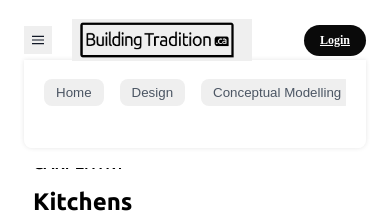
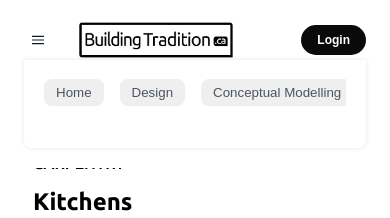
Before and after one commit to Reh1t/BTTest, a Next.js app: page /kitchens in a window 390 px wide. Shown: the top 218 px of the page. Built offline with nearby package versions, Linux system fonts and the light colour scheme.

Commit message:
nav done

```diff
--- a/components/Header.jsx
+++ b/components/Header.jsx
@@ -97,7 +97,7 @@ const Header = () => {
 
 
   return (
-    <header className="bg-white max-w-full z-10 fixed top-0 left-0 right-0">
+    <header className="bg-white font-text-regular-normal max-w-full z-10 fixed top-0 left-0 right-0">
       <nav class="bg-transparent bg-opacity-0 px-4 lg:px-6 py-5">
         <div class="flex justify-between items-center mx-auto max-w-screen-xl h-10">
           <div className="hidden lg:flex">
@@ -106,7 +106,7 @@ const Header = () => {
           <div class="lg:hidden flex items-center w-full font-semibold cursor-default">
             Residential | Commercial
           </div>
-          <button href="/" class="hidden lg:flex items-center cursor-pointer"
+          <button href="/" class="hidden lg:flex items-center cursor-pointer bg-transparent"
             onClick={() => handleNavigation("./")}
           >
             <img src="/bt-logo-2024-long@2x.png" alt="Logo" class="w-40 h-auto mr-2" />
@@ -127,9 +127,11 @@ const Header = () => {
           <div class="flex items-center lg:order-2 md:border-l-2 pl-4">
             <div className="flex space-x-4">
               <div className="flex space-x-2">
-                <Link href="/login" className="duration-300 bg-neutral-950 text-xs text-white font-bold px-4 py-2 rounded-full ml-4">
+                <button href="/login" className="duration-300 bg-neutral-950 text-xs text-white font-bold px-4 py-2 rounded-full ml-4"
+                onClick={() => handleNavigation("./login")}
+                >
                   Login
-                </Link>
+                </button>
               </div>
             </div>
 
--- a/components/SidebarDark.jsx
+++ b/components/SidebarDark.jsx
@@ -18,8 +18,8 @@ function SidebarMenu() {
     return (
         <div className="block relative z-50">
 
-            <button className="flex items-center px-2 py-2 text-gray-900 border-teal-400 hover:text-red-500 cursor-pointer" onClick={handleToggle}>
-                <svg className="fill-current h-3 w-3" viewBox="0 0 20 20" xmlns="http://www.w3.org/2000/svg">
+            <button className="flex items-center px-2 py-2 text-gray-900 border-teal-400 hover:text-red-500 cursor-pointer bg-transparent" onClick={handleToggle}>
+                <svg className="fill-current h-3 w-3 " viewBox="0 0 20 20" xmlns="http://www.w3.org/2000/svg">
                     <title>Menu</title>
                     <path d="M0 3h20v2H0V3zm0 6h20v2H0V9zm0 6h20v2H0v-6z" />
                 </svg>
```
